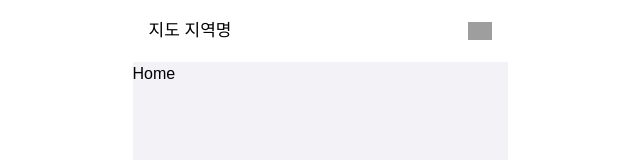
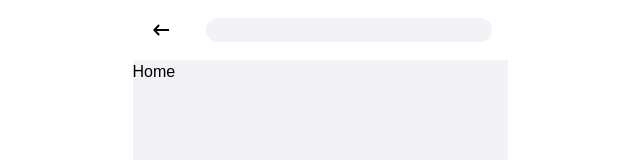
Before and after one commit to 4-frame-photos-map/frontend, a Next.js app: page /home in a window 1280 px wide. Both pictures are taken after a click on the picture 799 px from the left and 30 px from the top of the page. Shown: the top 160 px of the page, without its empty margins (320-960 px from the left). Built offline with nearby package versions, Linux system fonts and the light colour scheme; grey boxes are pictures that could not be loaded; a web font is replaced by a local one.

Commit message:
refactor: NavBar props 및 구조 수정

```diff
--- a/src/components/common/NavBar.tsx
+++ b/src/components/common/NavBar.tsx
@@ -1,72 +1,95 @@
 import Image from 'next/image';
 import { useRouter } from 'next/router';
+import React, { useState } from 'react';
+import tw from 'tailwind-styled-components';
 
 type NavBarProps = {
-  title: string;
-  isHome?: boolean;
-  isClicked?: boolean;
-  isDetail?: boolean;
-  isMy?: boolean;
-  isWish?: boolean;
-  isLocation?: boolean;
+  title?: string;
+  area?: string;
+  isLeft?: boolean;
+  isRight?: boolean;
 };
 
-const NavBar = ({
-  title,
-  isHome,
-  isLocation,
-  isClicked,
-  isDetail,
-  isMy,
-  isWish,
-}: NavBarProps) => {
+const NavBar = ({ title, area, isLeft, isRight }: NavBarProps) => {
   const router = useRouter();
+  const [input, setInput] = useState<boolean>(false);
+
+  const handleCloseInput = () => {
+    setInput(false);
+  };
+  const handleOpenInput = () => {
+    setInput(true);
+  };
+
   return (
-    <div className="top-0 w-full bg-bg-secondary py-[18px]">
-      <div className="mx-[16px] flex items-center justify-between">
-        {isClicked || isWish || isDetail || isMy || isLocation ? (
+    <NavContainer>
+      <NavItems>
+        {input ? (
+          <>
             <Image
               src={'/svg/navbar/prev.svg'}
               width={24}
               height={24}
               alt="이전"
-            className="z-[999] cursor-pointer"
+              className="z-[900] cursor-pointer"
+              onClick={handleCloseInput}
+            />
+            <SearchInput type="text" className="z-[999]" />
+          </>
+        ) : isLeft ? (
+          <>
+            <Image
+              src={'/svg/navbar/prev.svg'}
+              width={24}
+              height={24}
+              alt="이전"
+              className="z-[900] cursor-pointer"
               onClick={() => {
                 router.back();
               }}
             />
+          </>
         ) : (
-          ''
+          <Area>{area}</Area>
         )}
-        {isWish || isMy ? (
-          <span className="absolute inset-x-0 mx-0 my-auto text-center text-title2">
-            {title}
-          </span>
-        ) : (
-          <span className="left-0 text-title2">{title}</span>
-        )}
-        {isClicked || isDetail || isMy ? (
-          ''
-        ) : isWish ? (
-          <Image
-            src={'/svg/menu/filled-bookmark.svg'}
-            alt="검색"
-            width={24}
-            height={24}
-            className="right-0 z-[999] cursor-pointer"
-          />
+        {title && <Title>{title}</Title>}
+        {isRight ? (
+          input ? (
+            <></>
           ) : (
             <Image
               src={'/svg/navbar/search.svg'}
               alt="검색"
               width={24}
               height={24}
-            className="right-0 z-[999] cursor-pointer"
+              className="right-0 z-[900] cursor-pointer"
+              onClick={handleOpenInput}
             />
+          )
+        ) : (
+          <></>
         )}
-      </div>
-    </div>
+      </NavItems>
+    </NavContainer>
   );
 };
 
+const NavContainer = tw.nav`
+top-0 w-full bg-bg-secondary py-[18px]`;
+
+const NavItems = tw.div`
+mx-[16px] flex items-center justify-between
+`;
+
+const Area = tw.span`
+text-[18px] font-semibold
+`;
+
+const Title = tw.span`
+absolute inset-x-0 mx-0 my-auto text-center text-title2
+`;
+
+const SearchInput = tw.input`
+basis-5/6 bg-bg-primary rounded-[20px] pl-2`;
+
 export default NavBar;
--- a/src/pages/home/index.tsx
+++ b/src/pages/home/index.tsx
@@ -4,7 +4,7 @@ import PageLayout from '@components/common/PageLayout';
 const Home = () => {
   return (
     <PageLayout>
-      <NavBar title={'지도 지역명'} />
+      <NavBar area="지도 지역명" isRight={true} />
       Home
     </PageLayout>
   );
--- a/src/pages/location/index.tsx
+++ b/src/pages/location/index.tsx
@@ -4,7 +4,7 @@ import PageLayout from '@components/common/PageLayout';
 const Location = () => {
   return (
     <PageLayout>
-      <NavBar title={'지도 지역명'} isLocation={true} />
+      <NavBar area="지도 지역명" isSearch={true} isRight={true} />
       Location
     </PageLayout>
   );
--- a/src/pages/my/edit.tsx
+++ b/src/pages/my/edit.tsx
@@ -34,7 +34,7 @@ const Edit = () => {
   };
   return (
     <PageLayout className="bg-white">
-      <NavBar title={'닉네임 변경'} isMy={true} />
+      <NavBar title="닉네임 변경" isLeft={true} />
       <EditContainer>
         <EditLabel>변경할 닉네임</EditLabel>
         <EditInputBox>
--- a/src/pages/my/index.tsx
+++ b/src/pages/my/index.tsx
@@ -55,7 +55,7 @@ const My = () => {
   const router = useRouter();
   return (
     <PageLayout className="bg-white">
-      <NavBar title={'마이페이지'} isMy={true} />
+      <NavBar title="마이페이지" isLeft={true} />
       <GreetingBox>
         <Greeting>
           <span className="font-semibold">닉네임</span>님 안녕하세요!
--- a/src/pages/my/reviews.tsx
+++ b/src/pages/my/reviews.tsx
@@ -4,7 +4,7 @@ import PageLayout from '@components/common/PageLayout';
 const Reviews = () => {
   return (
     <PageLayout>
-      <NavBar title={'내 후기'} isMy={true} />
+      <NavBar title="내 후기" isLeft={true} />
       Reviews
     </PageLayout>
   );
--- a/src/pages/my/setting.tsx
+++ b/src/pages/my/setting.tsx
@@ -1,11 +1,8 @@
-import PageLayout from '@components/common/PageLayout';
 import SettingList from '@components/my/SettingList';
 import type { SettingListsProps } from '.';
 import tw from 'tailwind-styled-components';
-import { ReactElement } from 'react';
-import Layout from '@components/common/Layout';
-import NavBarLayout from '@components/common/NavBarLayout';
-import MenuLayout from '@components/common/MenuLayout';
+import PageLayout from '@components/common/PageLayout';
+import NavBar from '@components/common/NavBar';
 
 const ListsContainer = tw.div`
 flex cursor-pointer flex-col bg-white px-[16px] text-body2 font-normal
@@ -23,7 +20,8 @@ const SettingLists: SettingListsProps[] = [
 
 const Setting = () => {
   return (
-    <>
+    <PageLayout>
+      <NavBar title="설정" isLeft={true} />
       <ListsContainer>
         {SettingLists.map(({ id, text, path }) => (
           <SettingList key={id} text={text} path={path} />
@@ -40,20 +38,8 @@ const Setting = () => {
           <span>회원탈퇴</span>
         </div>
       </ItemsContainer>
-    </>
+    </PageLayout>
   );
 };
 
 export default Setting;
-
-Setting.getLayout = function getLayout(page: ReactElement) {
-  return (
-    <Layout>
-      <PageLayout>
-        <NavBarLayout title={'설정'} isMy={true}>
-          <MenuLayout>{page}</MenuLayout>
-        </NavBarLayout>
-      </PageLayout>
-    </Layout>
-  );
-};
--- a/src/pages/my/titles.tsx
+++ b/src/pages/my/titles.tsx
@@ -4,7 +4,7 @@ import PageLayout from '@components/common/PageLayout';
 const Titles = () => {
   return (
     <PageLayout>
-      <NavBar title={'내 칭호'} isMy={true} />
+      <NavBar title="내 칭호" isLeft={true} />
       Titles
     </PageLayout>
   );
--- a/src/pages/wish/index.tsx
+++ b/src/pages/wish/index.tsx
@@ -4,7 +4,7 @@ import PageLayout from '@components/common/PageLayout';
 const Wish = () => {
   return (
     <PageLayout>
-      <NavBar title={'저장'} isWish={true} />
+      <NavBar title={'저장'} isRight={true} isLeft={true} />
       Wish
     </PageLayout>
   );
```
Lines whose indentation alone changed are shown as unchanged.
